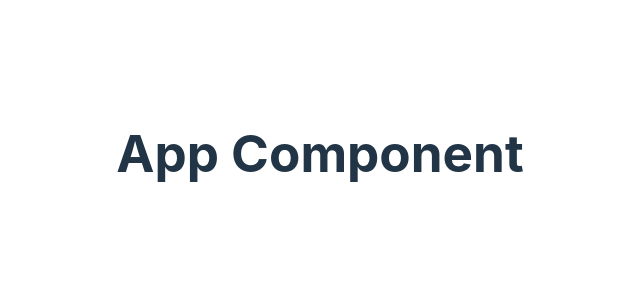
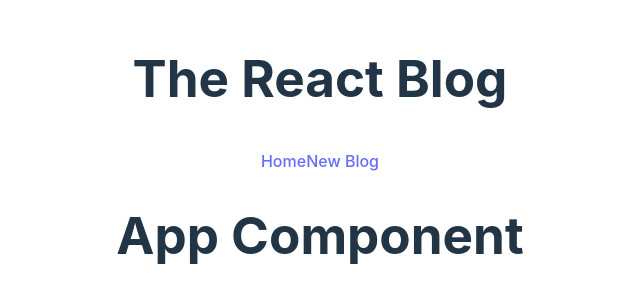
Before and after one commit to 8Pedro8/React-Blog-with-JSON-Server, a React (Vite) app: page / in a window 1280 px wide. Shown: the part 247-550 px from the top of the page, without its empty margins (320-960 px from the left). Built offline with nearby package versions, Linux system fonts and the light colour scheme.

Commit message:
Nest Navbar into root component

```diff
--- a/src/App.jsx
+++ b/src/App.jsx
@@ -1,9 +1,11 @@
 import './App.css'
+import Navbar from './Navbar';
 
 function App() {
 
   return (
     <div className='App'>
+      <Navbar />
       <div className="content">
         <h1>App Component</h1>
       </div>
```
